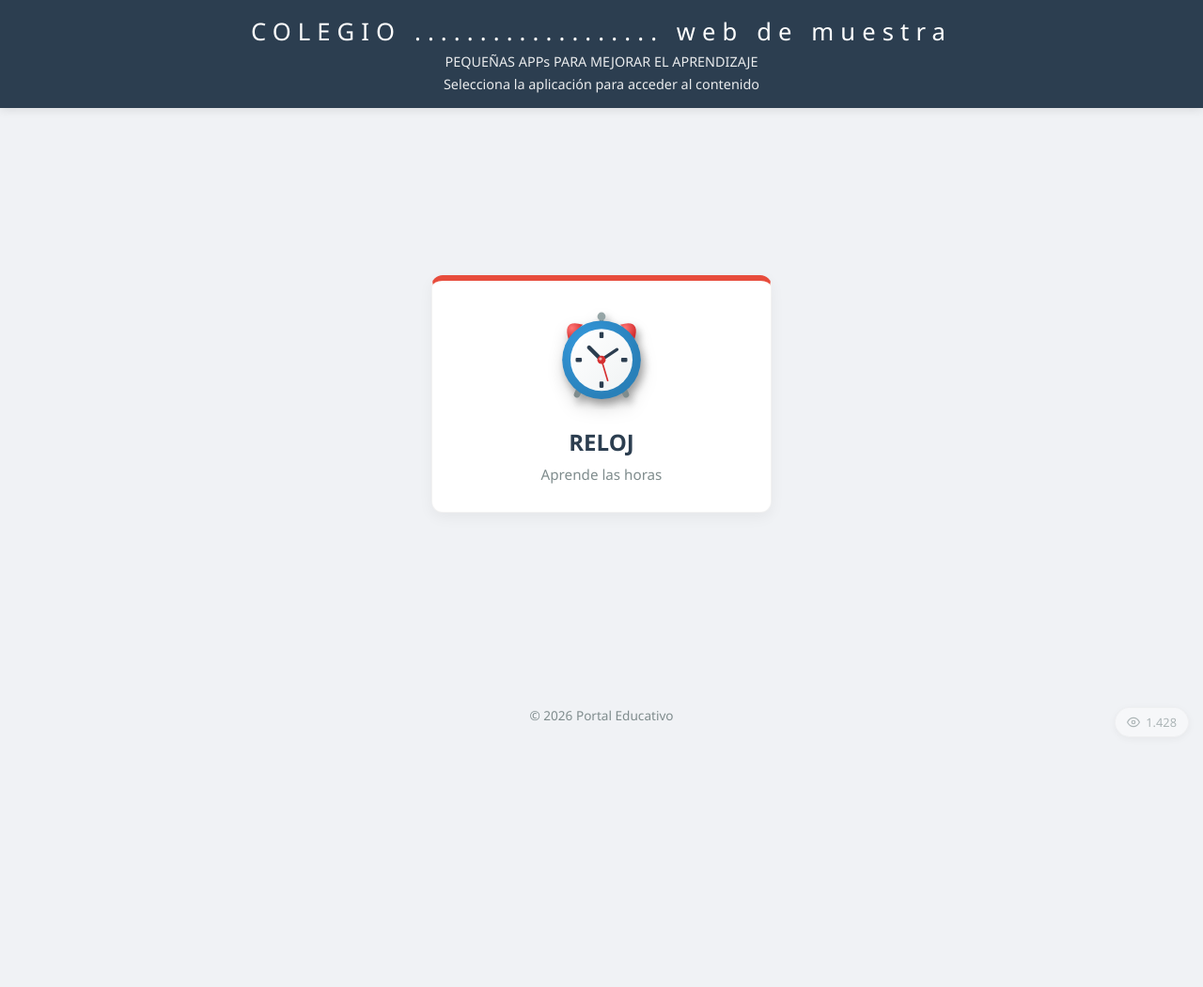
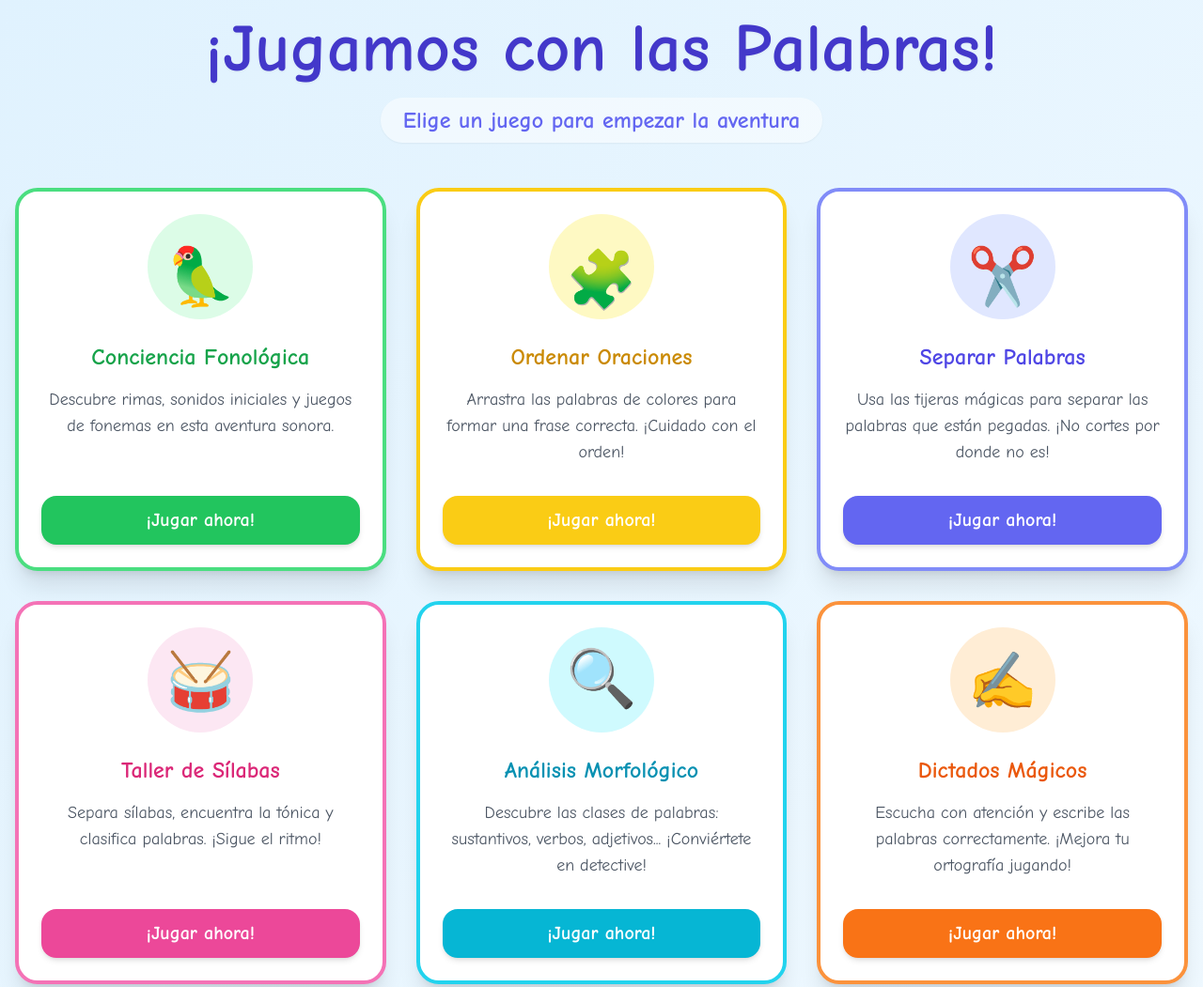
Before and after one commit to EDUCASTU/colegios, a plain HTML site: page prueba/lengua/index.html in a window 1280 px wide. Shown: the top 1051 px of the page at 94% size. Before the commit the page ends 800 px from the top, so only its background shows below. Drawn offline with nearby package versions, Linux system fonts and the light colour scheme.

Commit message:
Add files via upload

```diff
--- a/prueba/lengua/index.html
+++ b/prueba/lengua/index.html
@@ -3,277 +3,163 @@
 <head>
     <meta charset="UTF-8">
     <meta name="viewport" content="width=device-width, initial-scale=1.0">
-    <title>Portal Educativo - Inicio</title>
+    <title>Portal de Juegos - Conciencia Fonológica</title>
+    <script src="https://cdn.tailwindcss.com"></script>
     <style>
-        :root {
-            --primary-color: #2c3e50;
-            --accent-color: #3498db;
-            --bg-color: #f0f2f5;
-            --card-bg: #ffffff;
-            --hover-shadow: 0 15px 30px rgba(0,0,0,0.15);
-        }
+        @import url('https://fonts.googleapis.com/css2?family=Comic+Neue:wght@400;700&display=swap');
 
         body {
-            font-family: 'Segoe UI', Tahoma, Geneva, Verdana, sans-serif;
-            background-color: var(--bg-color);
-            margin: 0;
-            padding: 0;
-            color: #333;
-            display: flex;
-            flex-direction: column;
+            font-family: 'Comic Neue', cursive;
+            background: linear-gradient(135deg, #e0f2fe 0%, #f0f9ff 100%);
             min-height: 100vh;
         }
 
-        header {
-            background-color: var(--primary-color);
-            color: white;
-            padding: 1rem;
-            text-align: center;
-            box-shadow: 0 2px 10px rgba(0,0,0,0.1);
-            display: flex;
-            flex-direction: column;
-            align-items: center;
-            justify-content: center;
+        .game-card {
+            transition: all 0.3s cubic-bezier(0.175, 0.885, 0.32, 1.275);
         }
 
-        /* Definición de la animación de expansión de texto */
-        @keyframes stretch-text {
-            0% { letter-spacing: 1px; }
-            50% { letter-spacing: 8px; } /* Se expande */
-            100% { letter-spacing: 1px; } /* Vuelve al sitio */
+        .game-card:hover {
+            transform: translateY(-10px) scale(1.02);
+            box-shadow: 0 20px 25px -5px rgba(0, 0, 0, 0.1), 0 10px 10px -5px rgba(0, 0, 0, 0.04);
+            z-index: 10;
         }
 
-        header h1 {
-            margin: 0;
-            font-weight: 300;
-            letter-spacing: 1px;
-            font-size: 1.6rem;
-            animation: stretch-text 8s ease-in-out infinite;
-            text-align: center;
-            width: 100%;
+        .floating {
+            animation: floating 3s ease-in-out infinite;
         }
 
-        header p {
-            margin-top: 5px;
-            margin-bottom: 0;
-            opacity: 0.9;
-            font-size: 0.9rem;
-        }
-
-        main {
-            flex: 1;
-            max-width: 1050px;
-            margin: 40px auto;
-            padding: 0 15px;
-            width: 100%;
-            box-sizing: border-box;
-            display: flex;
-            justify-content: center;
-            align-items: center;
-        }
-
-        .grid-container {
-            display: flex;
-            justify-content: center;
-            width: 100%;
-        }
-
-        .card {
-            background-color: var(--card-bg);
-            border-radius: 12px;
-            padding: 30px 20px;
-            text-align: center;
-            text-decoration: none;
-            color: var(--primary-color);
-            transition: all 0.3s ease;
-            box-shadow: 0 5px 15px rgba(0,0,0,0.05);
-            border: 1px solid rgba(0,0,0,0.05);
-            display: flex;
-            flex-direction: column;
-            align-items: center;
-            justify-content: center;
-            width: 100%;
-            max-width: 320px; /* Mantiene la proporción de una tarjeta individual */
-            perspective: 1000px;
-            position: relative;
-        }
-
-        .card:hover {
-            transform: translateY(-5px);
-            box-shadow: var(--hover-shadow);
-            border-color: var(--accent-color);
-        }
-
-        /* --- Estilos y Animación 3D --- */
-
-        .card-svg {
-            width: 110px;
-            height: 110px;
-            margin-bottom: 15px;
-            filter: drop-shadow(0 8px 8px rgba(0,0,0,0.15));
-            animation: float 4s ease-in-out infinite;
-        }
-
-        .reloj .card-svg { animation-delay: 0s; }
-
-        .card:hover .card-svg {
-            animation-play-state: paused;
-            transform: scale(1.15) rotate(2deg);
-            transition: transform 0.3s ease;
-        }
-
-        @keyframes float {
-            0% { transform: translateY(0px); }
-            50% { transform: translateY(-6px); }
-            100% { transform: translateY(0px); }
-        }
-
-        .card h2 {
-            margin: 0;
-            font-size: 1.5rem;
-            font-weight: 600;
-        }
-
-        .card span {
-            display: block;
-            margin-top: 8px;
-            font-size: 0.95rem;
-            color: #7f8c8d;
-        }
-
-        /* Borde superior decorativo */
-        .reloj { border-top: 6px solid #e74c3c; }
-
-        footer {
-            text-align: center;
-            padding: 15px;
-            color: #7f8c8d;
-            font-size: 0.85rem;
-        }
-
-        .visit-counter {
-            position: fixed;
-            bottom: 15px;
-            right: 15px;
-            background-color: rgba(255, 255, 255, 0.7);
-            color: #7f8c8d;
-            padding: 6px 12px;
-            border-radius: 20px;
-            font-size: 0.8rem;
-            box-shadow: 0 2px 8px rgba(0,0,0,0.08);
-            backdrop-filter: blur(4px);
-            -webkit-backdrop-filter: blur(4px);
-            z-index: 1000;
-            display: flex;
-            align-items: center;
-            gap: 6px;
-            opacity: 0.6;
-            transition: all 0.3s ease;
-            border: 1px solid rgba(0,0,0,0.05);
-            cursor: default;
-        }
-
-        .visit-counter:hover {
-            opacity: 1;
-            transform: translateY(-2px);
-            color: var(--primary-color);
-            background-color: rgba(255, 255, 255, 0.95);
-            box-shadow: 0 4px 12px rgba(0,0,0,0.15);
-        }
-
-        .visit-counter svg {
-            width: 14px;
-            height: 14px;
+        @keyframes floating {
+            0% { transform: translate(0, 0px); }
+            50% { transform: translate(0, 15px); }
+            100% { transform: translate(0, 0px); }
         }
     </style>
 </head>
-<body>
+<body class="flex items-center justify-center p-4">
 
-    <header>
-        <h1>COLEGIO ................... web de muestra</h1>
-        <p>PEQUEÑAS APPs PARA MEJORAR EL APRENDIZAJE</p>
-        <p>Selecciona la aplicación para acceder al contenido</p>
-    </header>
+    <div class="max-w-7xl w-full">
+        <!-- Encabezado Principal -->
+        <header class="text-center mb-12">
+            <h1 class="text-5xl md:text-7xl font-black text-indigo-700 mb-4 drop-shadow-sm">
+                ¡Jugamos con las Palabras!
+            </h1>
+            <p class="text-xl md:text-2xl text-indigo-500 font-bold bg-white/50 inline-block px-6 py-2 rounded-full shadow-sm">
+                Elige un juego para empezar la aventura
+            </p>
+        </header>
 
-    <main>
-        <div class="grid-container">
-            <!-- Tarjeta Única: RELOJ -->
-            <a href="reloj/index.html" class="card reloj">
-                <svg class="card-svg" viewBox="0 0 100 100" xmlns="http://www.w3.org/2000/svg">
-                    <defs>
-                        <radialGradient id="clockBody" cx="30%" cy="30%" r="70%">
-                            <stop offset="0%" style="stop-color:#3498db" />
-                            <stop offset="100%" style="stop-color:#2980b9" />
-                        </radialGradient>
-                        <linearGradient id="clockFace" x1="0%" y1="0%" x2="100%" y2="100%">
-                            <stop offset="0%" style="stop-color:#ffffff" />
-                            <stop offset="100%" style="stop-color:#f0f3f4" />
-                        </linearGradient>
-                        <radialGradient id="bellGrad" cx="30%" cy="30%" r="70%">
-                            <stop offset="0%" style="stop-color:#ff7675" />
-                            <stop offset="100%" style="stop-color:#d63031" />
-                        </radialGradient>
-                    </defs>
+        <!-- Contenedor de Juegos -->
+        <div class="grid grid-cols-1 md:grid-cols-2 lg:grid-cols-3 xl:grid-cols-3 gap-8 items-stretch justify-center">
 
-                    <g filter="drop-shadow(3px 5px 4px rgba(0,0,0,0.3))">
-                        <!-- Campanas (Orejas del reloj) -->
-                        <path d="M 18,32 Q 12,12 32,18 Z" fill="url(#bellGrad)"/>
-                        <path d="M 82,32 Q 88,12 68,18 Z" fill="url(#bellGrad)"/>
+            <!-- Juego 1: Conciencia Fonológica -->
+            <a href="concienciafonologica/index.html" class="group h-full">
+                <div class="game-card bg-white rounded-3xl p-6 border-4 border-green-400 shadow-xl h-full flex flex-col items-center text-center">
+                    <div class="w-28 h-28 bg-green-100 rounded-full flex items-center justify-center mb-6 group-hover:bg-green-200 transition-colors">
+                        <span class="text-6xl floating">🦜</span>
+                    </div>
+                    <h2 class="text-2xl font-black text-green-600 mb-4">Conciencia Fonológica</h2>
+                    <p class="text-gray-600 text-lg flex-grow">
+                        Descubre rimas, sonidos iniciales y juegos de fonemas en esta aventura sonora.
+                    </p>
+                    <div class="mt-8 bg-green-500 text-white px-8 py-3 rounded-2xl font-black text-xl shadow-md group-hover:bg-green-600 transition-colors w-full">
+                        ¡Jugar ahora!
+                    </div>
+                </div>
+            </a>
 
-                        <!-- Martillo superior -->
-                        <rect x="48" y="10" width="4" height="12" fill="#7f8c8d" rx="2"/>
-                        <circle cx="50" cy="10" r="4" fill="#95a5a6"/>
+            <!-- Juego 2: Ordenar Oraciones -->
+            <a href="concienciafonologica1/index.html" class="group h-full">
+                <div class="game-card bg-white rounded-3xl p-6 border-4 border-yellow-400 shadow-xl h-full flex flex-col items-center text-center">
+                    <div class="w-28 h-28 bg-yellow-100 rounded-full flex items-center justify-center mb-6 group-hover:bg-yellow-200 transition-colors">
+                        <span class="text-6xl floating" style="animation-delay: 0.5s;">🧩</span>
+                    </div>
+                    <h2 class="text-2xl font-black text-yellow-600 mb-4">Ordenar Oraciones</h2>
+                    <p class="text-gray-600 text-lg flex-grow">
+                        Arrastra las palabras de colores para formar una frase correcta. ¡Cuidado con el orden!
+                    </p>
+                    <div class="mt-8 bg-yellow-400 text-white px-8 py-3 rounded-2xl font-black text-xl shadow-md group-hover:bg-yellow-500 transition-colors w-full">
+                        ¡Jugar ahora!
+                    </div>
+                </div>
+            </a>
 
-                        <!-- Patas -->
-                        <rect x="25" y="75" width="6" height="14" rx="3" fill="#7f8c8d" transform="rotate(25 28 82)"/>
-                        <rect x="69" y="75" width="6" height="14" rx="3" fill="#7f8c8d" transform="rotate(-25 72 82)"/>
+            <!-- Juego 3: Separar Palabras -->
+            <a href="concienciafonologica2/index.html" class="group h-full">
+                <div class="game-card bg-white rounded-3xl p-6 border-4 border-indigo-400 shadow-xl h-full flex flex-col items-center text-center">
+                    <div class="w-28 h-28 bg-indigo-100 rounded-full flex items-center justify-center mb-6 group-hover:bg-indigo-200 transition-colors">
+                        <span class="text-6xl floating" style="animation-delay: 1s;">✂️</span>
+                    </div>
+                    <h2 class="text-2xl font-black text-indigo-600 mb-4">Separar Palabras</h2>
+                    <p class="text-gray-600 text-lg flex-grow">
+                        Usa las tijeras mágicas para separar las palabras que están pegadas. ¡No cortes por donde no es!
+                    </p>
+                    <div class="mt-8 bg-indigo-500 text-white px-8 py-3 rounded-2xl font-black text-xl shadow-md group-hover:bg-indigo-600 transition-colors w-full">
+                        ¡Jugar ahora!
+                    </div>
+                </div>
+            </a>
 
-                        <!-- Cuerpo exterior del reloj -->
-                        <circle cx="50" cy="52" r="38" fill="url(#clockBody)"/>
+            <!-- Juego 4: Taller de Sílabas -->
+            <a href="concienciasilabica/index.html" class="group h-full">
+                <div class="game-card bg-white rounded-3xl p-6 border-4 border-pink-400 shadow-xl h-full flex flex-col items-center text-center">
+                    <div class="w-28 h-28 bg-pink-100 rounded-full flex items-center justify-center mb-6 group-hover:bg-pink-200 transition-colors">
+                        <span class="text-6xl floating" style="animation-delay: 1.5s;">🥁</span>
+                    </div>
+                    <h2 class="text-2xl font-black text-pink-600 mb-4">Taller de Sílabas</h2>
+                    <p class="text-gray-600 text-lg flex-grow">
+                        Separa sílabas, encuentra la tónica y clasifica palabras. ¡Sigue el ritmo!
+                    </p>
+                    <div class="mt-8 bg-pink-500 text-white px-8 py-3 rounded-2xl font-black text-xl shadow-md group-hover:bg-pink-600 transition-colors w-full">
+                        ¡Jugar ahora!
+                    </div>
+                </div>
+            </a>
 
-                        <!-- Esfera interior blanca -->
-                        <circle cx="50" cy="52" r="30" fill="url(#clockFace)"/>
+            <!-- Juego 5: Análisis Morfológico -->
+            <a href="analisismorfologico/index.html" class="group h-full">
+                <div class="game-card bg-white rounded-3xl p-6 border-4 border-cyan-400 shadow-xl h-full flex flex-col items-center text-center">
+                    <div class="w-28 h-28 bg-cyan-100 rounded-full flex items-center justify-center mb-6 group-hover:bg-cyan-200 transition-colors">
+                        <span class="text-6xl floating" style="animation-delay: 2s;">🔍</span>
+                    </div>
+                    <h2 class="text-2xl font-black text-cyan-600 mb-4">Análisis Morfológico</h2>
+                    <p class="text-gray-600 text-lg flex-grow">
+                        Descubre las clases de palabras: sustantivos, verbos, adjetivos... ¡Conviértete en detective!
+                    </p>
+                    <div class="mt-8 bg-cyan-500 text-white px-8 py-3 rounded-2xl font-black text-xl shadow-md group-hover:bg-cyan-600 transition-colors w-full">
+                        ¡Jugar ahora!
+                    </div>
+                </div>
+            </a>
 
-                        <!-- Marcas de los números -->
-                        <!-- 12, 3, 6, 9 -->
-                        <rect x="48" y="25" width="4" height="6" rx="1" fill="#2c3e50"/>
-                        <rect x="48" y="73" width="4" height="6" rx="1" fill="#2c3e50"/>
-                        <rect x="25" y="50" width="6" height="4" rx="1" fill="#2c3e50"/>
-                        <rect x="69" y="50" width="6" height="4" rx="1" fill="#2c3e50"/>
+            <!-- NUEVO Juego 6: Dictados -->
+            <a href="dictados/index.html" class="group h-full">
+                <div class="game-card bg-white rounded-3xl p-6 border-4 border-orange-400 shadow-xl h-full flex flex-col items-center text-center">
+                    <div class="w-28 h-28 bg-orange-100 rounded-full flex items-center justify-center mb-6 group-hover:bg-orange-200 transition-colors">
+                        <span class="text-6xl floating" style="animation-delay: 2.5s;">✍️</span>
+                    </div>
+                    <h2 class="text-2xl font-black text-orange-600 mb-4">Dictados Mágicos</h2>
+                    <p class="text-gray-600 text-lg flex-grow">
+                        Escucha con atención y escribe las palabras correctamente. ¡Mejora tu ortografía jugando!
+                    </p>
+                    <div class="mt-8 bg-orange-500 text-white px-8 py-3 rounded-2xl font-black text-xl shadow-md group-hover:bg-orange-600 transition-colors w-full">
+                        ¡Jugar ahora!
+                    </div>
+                </div>
+            </a>
 
-                        <!-- Manecillas -->
-                        <!-- Horas (apuntando a las 10) -->
-                        <line x1="50" y1="52" x2="38" y2="40" stroke="#2c3e50" stroke-width="4" stroke-linecap="round"/>
-                        <!-- Minutos (apuntando a las 2) -->
-                        <line x1="50" y1="52" x2="65" y2="42" stroke="#2c3e50" stroke-width="3" stroke-linecap="round"/>
-                        <!-- Segundos (apuntando a los 25 min) -->
-                        <line x1="50" y1="52" x2="56" y2="72" stroke="#d63031" stroke-width="1.5" stroke-linecap="round"/>
+        </div>
 
-                        <!-- Punto central -->
-                        <circle cx="50" cy="52" r="4" fill="#d63031"/>
-                        <circle cx="49" cy="51" r="1.5" fill="white" opacity="0.6"/>
-
-                        <!-- Efecto de brillo de cristal -->
-                        <path d="M 25,40 A 30,30 0 0,1 70,30 A 28,28 0 0,0 26,48 Z" fill="white" opacity="0.4"/>
-                    </g>
-                </svg>
-                <h2>RELOJ</h2>
-                <span>Aprende las horas</span>
-            </a>
-        </div>
-    </main>
-
-    <footer>
-        <p>&copy; 2026 Portal Educativo</p>
-    </footer>
-
-    <!-- Elemento visual del contador -->
-    <div class="visit-counter" title="Visitas totales">
-        <svg viewBox="0 0 24 24" fill="none" stroke="currentColor" stroke-width="2" stroke-linecap="round" stroke-linejoin="round">
-            <path d="M1 12s4-8 11-8 11 8 11 8-4 8-11 8-11-8-11-8z"></path>
-            <circle cx="12" cy="12" r="3"></circle>
-        </svg>
-        <span id="contador-visitas">1.428</span>
+        <!-- Footer / Info -->
+        <footer class="mt-16 text-center mb-8">
+            <div class="flex justify-center gap-6 opacity-60 grayscale hover:grayscale-0 transition-all">
+                <span class="text-4xl">📚</span>
+                <span class="text-4xl">✏️</span>
+                <span class="text-4xl">🎨</span>
+            </div>
+            <p class="mt-4 text-indigo-400 font-bold uppercase tracking-widest text-sm">
+                RECURSOS EDUCATIVOS - PRIMARIA
+            </p>
+        </footer>
     </div>
 
 </body>
```
